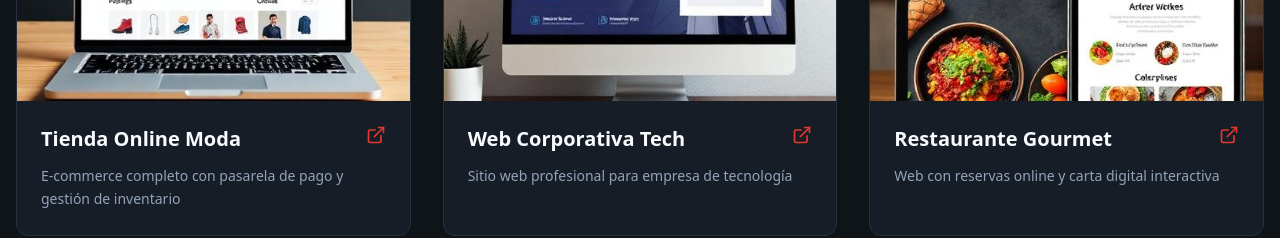
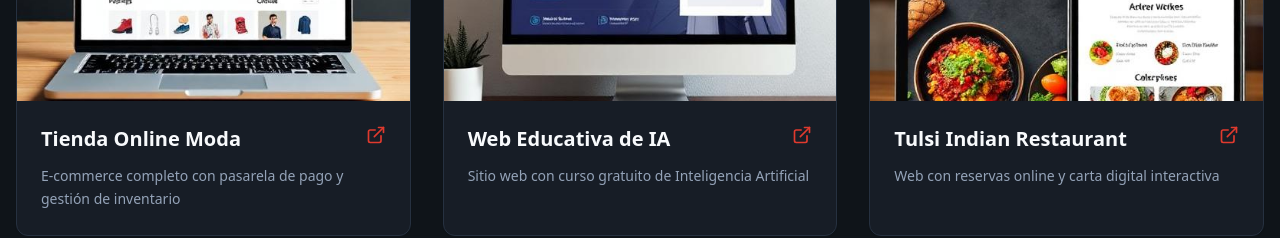
Before and after one commit to papparazzi76/trazo-digital-showcase, a React (Vite) app: page /#portfolio in a window 1280 px wide. Shown: the part 2640-2878 px from the top of the page. Built offline with nearby package versions, Linux system fonts and the light colour scheme.

Commit message:
Update Portfolio.tsx

```diff
--- a/src/components/Portfolio.tsx
+++ b/src/components/Portfolio.tsx
@@ -23,25 +23,25 @@ const Portfolio = () => {
       description: "E-commerce completo con pasarela de pago y gestión de inventario",
       image: portfolioEcommerce,
       category: "E-commerce",
-      link: "https://ejemplo-tienda.com",
+      link: "https://soloporhoy.es",
       featured: true
     },
     {
       id: 2,
-      title: "Web Corporativa Tech",
-      description: "Sitio web profesional para empresa de tecnología",
+      title: "Web Educativa de IA",
+      description: "Sitio web con curso gratuito de Inteligencia Artificial",
       image: portfolioCorporate,
       category: "Corporativo",
-      link: "https://ejemplo-corp.com",
+      link: "https://iadomus.es",
       featured: true
     },
     {
       id: 3,
-      title: "Restaurante Gourmet",
+      title: "Tulsi Indian Restaurant",
       description: "Web con reservas online y carta digital interactiva",
       image: portfolioRestaurant,
       category: "Restauración",
-      link: "https://ejemplo-restaurante.com",
+      link: "https://tulsiindianvalladolid.com",
       featured: true
     },
     {
```
